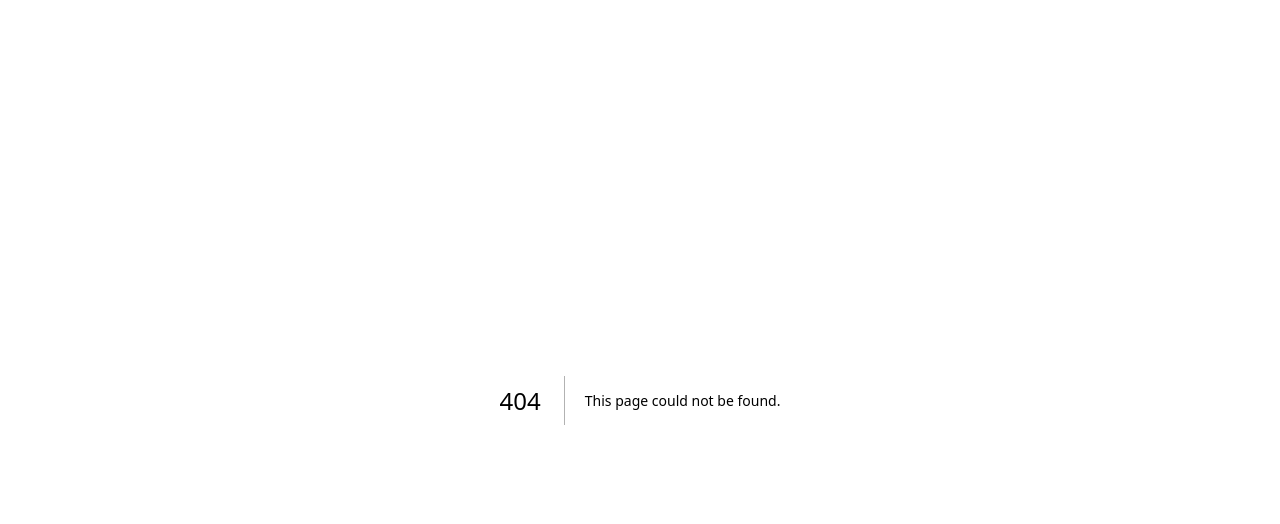
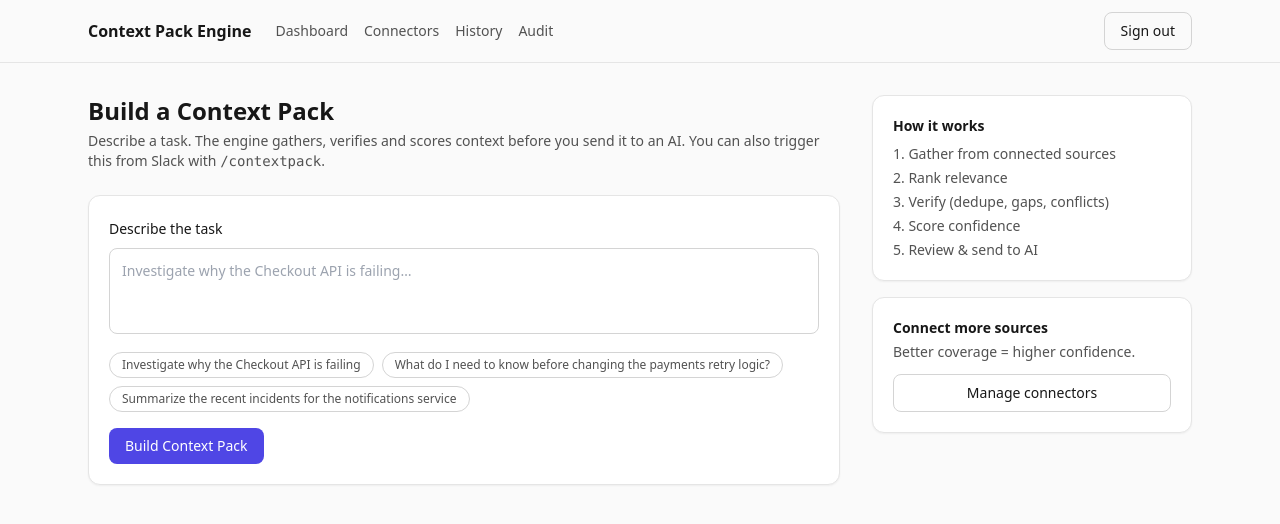
Before and after one commit to aagneye/slack-brain, a Next.js app in the folder apps/web/: page /dashboard in a window 1280 px wide. Before the commit this address had no page. Shown: the top 524 px of the page. Built offline with nearby package versions, Linux system fonts and the light colour scheme; no server answers.

Commit message:
feat(web): add dashboard shell with new-task form
Co-authored-by: Cursor <cursoragent@cursor.com>

```diff
--- /dev/null
+++ b/apps/web/src/app/dashboard/layout.tsx
@@ -0,0 +1,12 @@
+import { auth } from '@/auth';
+import { AppNav } from '@/components/AppNav';
+
+export default async function DashboardLayout({ children }: { children: React.ReactNode }) {
+  const session = await auth();
+  return (
+    <div className="min-h-screen">
+      <AppNav user={{ name: session?.user?.name }} />
+      <main className="mx-auto max-w-6xl px-6 py-8">{children}</main>
+    </div>
+  );
+}
--- /dev/null
+++ b/apps/web/src/app/dashboard/page.tsx
@@ -0,0 +1,41 @@
+import Link from 'next/link';
+import { NewTaskForm } from '@/components/NewTaskForm';
+
+export default function DashboardPage() {
+  return (
+    <div className="grid gap-8 lg:grid-cols-[1fr_320px]">
+      <section>
+        <h1 className="text-2xl font-bold">Build a Context Pack</h1>
+        <p className="mt-1 text-sm text-neutral-600 dark:text-neutral-400">
+          Describe a task. The engine gathers, verifies and scores context before you send it to an
+          AI. You can also trigger this from Slack with <code>/contextpack</code>.
+        </p>
+        <div className="mt-6">
+          <NewTaskForm />
+        </div>
+      </section>
+
+      <aside className="space-y-4">
+        <div className="card">
+          <h2 className="text-sm font-semibold">How it works</h2>
+          <ol className="mt-2 space-y-1 text-sm text-neutral-600 dark:text-neutral-400">
+            <li>1. Gather from connected sources</li>
+            <li>2. Rank relevance</li>
+            <li>3. Verify (dedupe, gaps, conflicts)</li>
+            <li>4. Score confidence</li>
+            <li>5. Review &amp; send to AI</li>
+          </ol>
+        </div>
+        <div className="card">
+          <h2 className="text-sm font-semibold">Connect more sources</h2>
+          <p className="mt-1 text-sm text-neutral-600 dark:text-neutral-400">
+            Better coverage = higher confidence.
+          </p>
+          <Link href="/connectors" className="btn-ghost mt-3 w-full">
+            Manage connectors
+          </Link>
+        </div>
+      </aside>
+    </div>
+  );
+}
--- /dev/null
+++ b/apps/web/src/components/AppNav.tsx
@@ -0,0 +1,43 @@
+import Link from 'next/link';
+import { signOut } from '@/auth';
+
+const links = [
+  { href: '/dashboard', label: 'Dashboard' },
+  { href: '/connectors', label: 'Connectors' },
+  { href: '/history', label: 'History' },
+  { href: '/audit', label: 'Audit' },
+];
+
+export function AppNav({ user }: { user?: { name?: string | null } }) {
+  return (
+    <header className="border-b border-neutral-200 dark:border-neutral-800">
+      <div className="mx-auto flex max-w-6xl items-center justify-between px-6 py-3">
+        <div className="flex items-center gap-6">
+          <Link href="/dashboard" className="font-semibold">
+            Context Pack Engine
+          </Link>
+          <nav className="hidden gap-4 text-sm text-neutral-600 sm:flex dark:text-neutral-400">
+            {links.map((l) => (
+              <Link key={l.href} href={l.href} className="hover:text-brand">
+                {l.label}
+              </Link>
+            ))}
+          </nav>
+        </div>
+        <div className="flex items-center gap-3 text-sm">
+          <span className="text-neutral-500">{user?.name}</span>
+          <form
+            action={async () => {
+              'use server';
+              await signOut({ redirectTo: '/' });
+            }}
+          >
+            <button className="btn-ghost px-3 py-1" type="submit">
+              Sign out
+            </button>
+          </form>
+        </div>
+      </div>
+    </header>
+  );
+}
--- /dev/null
+++ b/apps/web/src/components/NewTaskForm.tsx
@@ -0,0 +1,69 @@
+'use client';
+
+import { useState } from 'react';
+import { useRouter } from 'next/navigation';
+
+const EXAMPLES = [
+  'Investigate why the Checkout API is failing',
+  'What do I need to know before changing the payments retry logic?',
+  'Summarize the recent incidents for the notifications service',
+];
+
+export function NewTaskForm() {
+  const router = useRouter();
+  const [task, setTask] = useState('');
+  const [submitting, setSubmitting] = useState(false);
+  const [error, setError] = useState<string | null>(null);
+
+  async function submit(e: React.FormEvent) {
+    e.preventDefault();
+    if (task.trim().length < 3) return;
+    setSubmitting(true);
+    setError(null);
+    try {
+      const res = await fetch('/api/jobs', {
+        method: 'POST',
+        headers: { 'Content-Type': 'application/json' },
+        body: JSON.stringify({ task }),
+      });
+      if (!res.ok) throw new Error(`Failed to create job (${res.status})`);
+      const { jobId } = (await res.json()) as { jobId: string };
+      router.push(`/jobs/${jobId}`);
+    } catch (err) {
+      setError((err as Error).message);
+      setSubmitting(false);
+    }
+  }
+
+  return (
+    <form onSubmit={submit} className="card">
+      <label htmlFor="task" className="text-sm font-medium">
+        Describe the task
+      </label>
+      <textarea
+        id="task"
+        value={task}
+        onChange={(e) => setTask(e.target.value)}
+        rows={3}
+        placeholder="Investigate why the Checkout API is failing…"
+        className="mt-2 w-full resize-none rounded-lg border border-neutral-300 bg-transparent p-3 text-sm outline-none focus:border-brand dark:border-neutral-700"
+      />
+      <div className="mt-3 flex flex-wrap gap-2">
+        {EXAMPLES.map((ex) => (
+          <button
+            key={ex}
+            type="button"
+            onClick={() => setTask(ex)}
+            className="rounded-full border border-neutral-300 px-3 py-1 text-xs text-neutral-600 hover:border-brand dark:border-neutral-700 dark:text-neutral-400"
+          >
+            {ex}
+          </button>
+        ))}
+      </div>
+      {error && <p className="mt-3 text-sm text-red-500">{error}</p>}
+      <button type="submit" disabled={submitting} className="btn-primary mt-4 disabled:opacity-50">
+        {submitting ? 'Building Context Pack…' : 'Build Context Pack'}
+      </button>
+    </form>
+  );
+}
```
